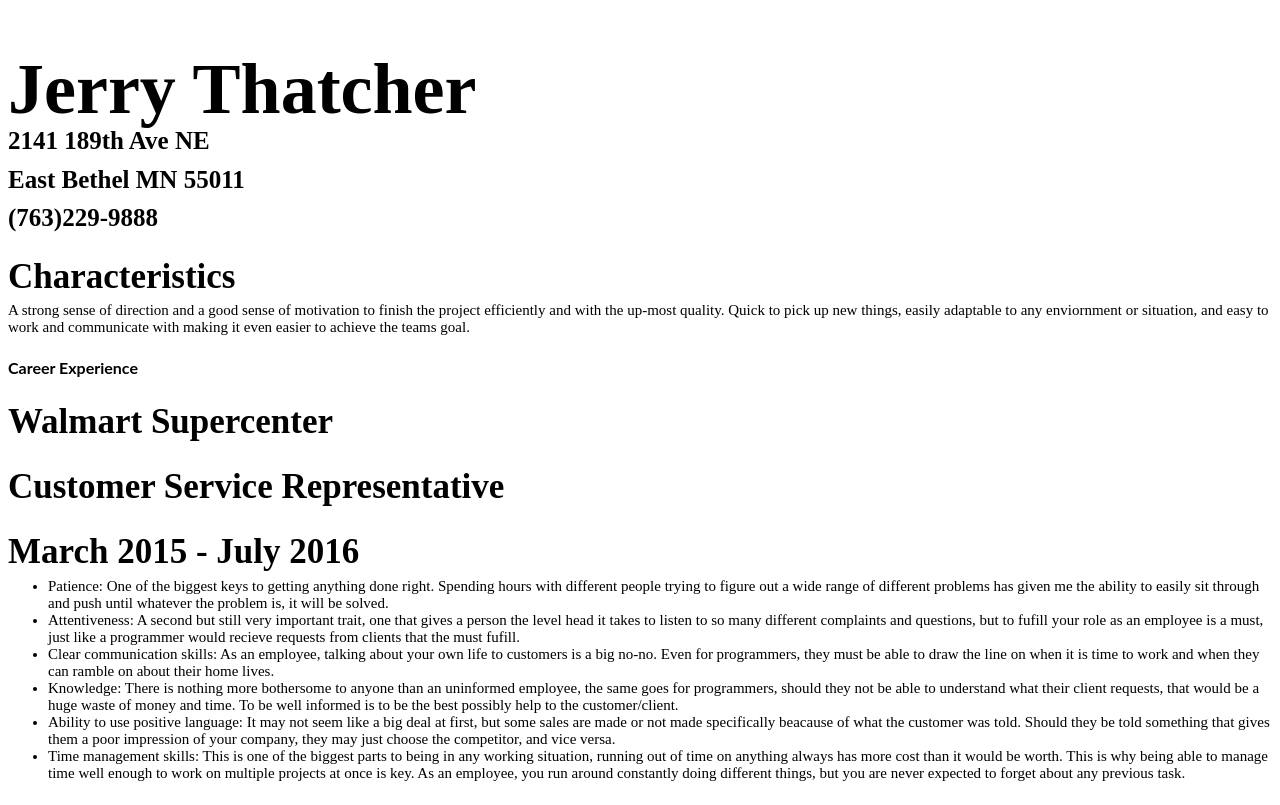
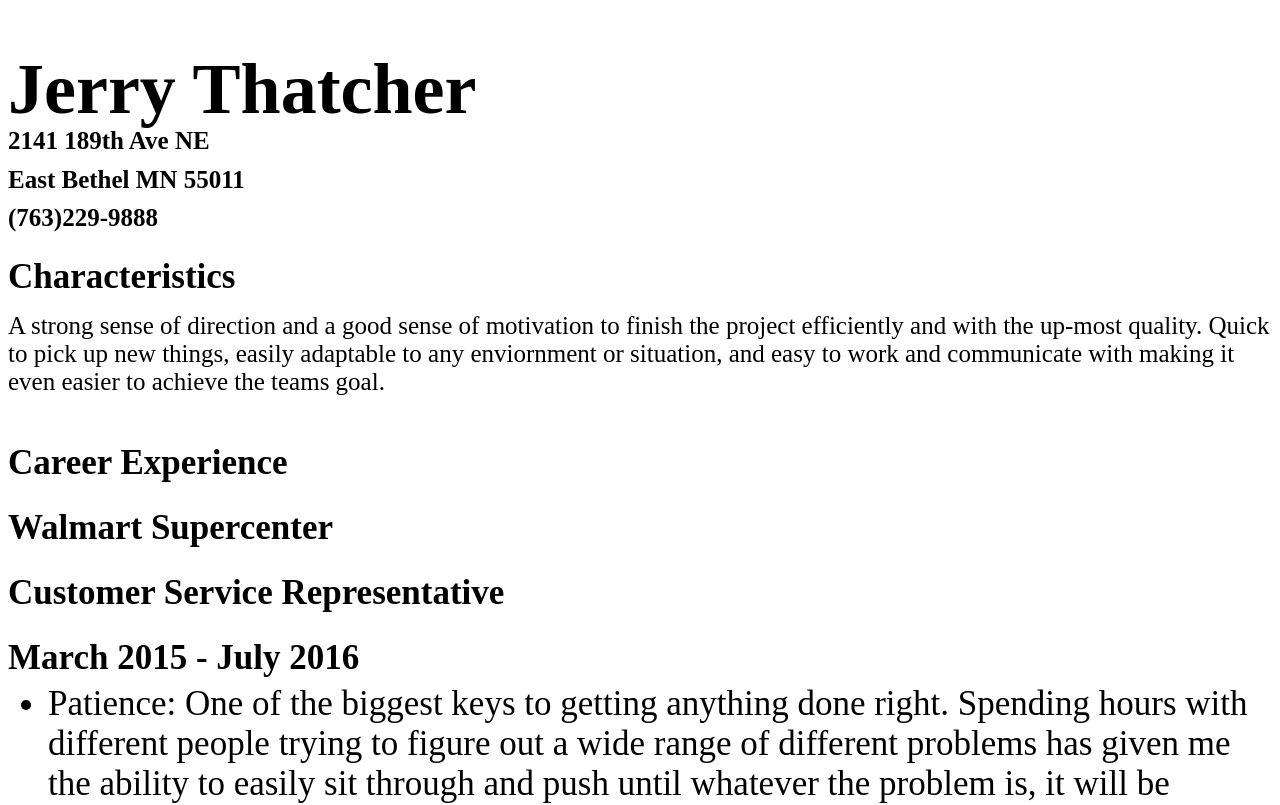
Before and after one commit to JThatch97/JThatch97.github.io, a plain HTML site: page index.html in a window 1280 px wide. Shown: the top 805 px of the page. Drawn offline with Linux system fonts and the light colour scheme.

Commit message:
Update style.css

```diff
--- a/style.css
+++ b/style.css
@@ -30,14 +30,14 @@ margin-bottom: -10px;
 }
 
 h4 {
-font-family: 'Lato', sans-serif;
+font-size: 35px;
 margin-bottom: -10px
 }
 
 p {
-font-size: 15px;
+font-size: 25px;
 }
 
 li {
-font-size: 15px;
+font-size: 35px;
 }
```
